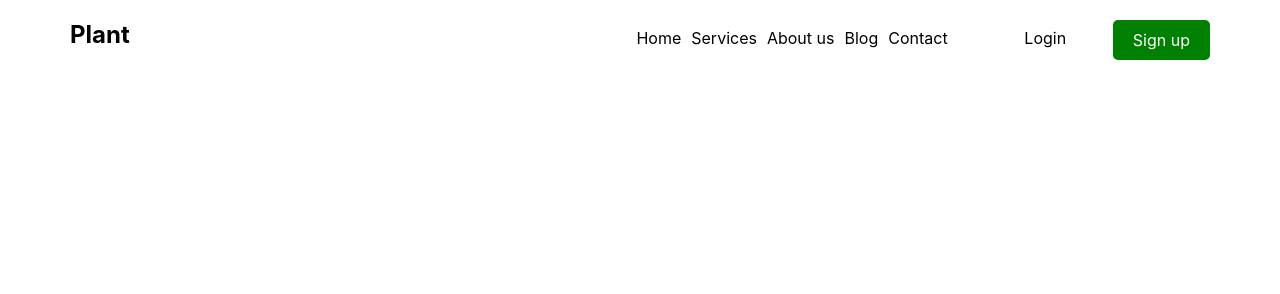
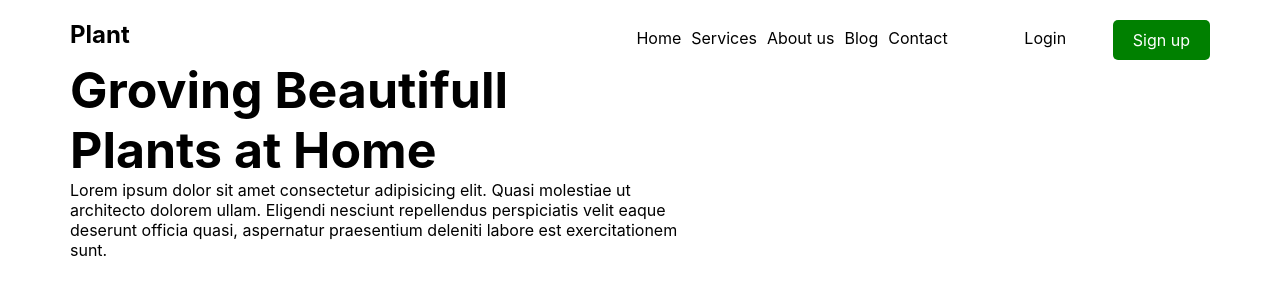
Before and after one commit to sarvaranvarov/Maket-6, a plain HTML site: page index.html in a window 1280 px wide. Drawn offline with Linux system fonts and the light colour scheme.

Commit message:
plants_boxtext

```diff
--- a/css/style.css
+++ b/css/style.css
@@ -53,3 +53,14 @@ body {
     padding: 10px 20px;
     border-radius: 5px;
 }
+.plants_boxtext {
+    width: 55%;
+}
+.plants_title {
+    width: 75%;
+    font-size: 50px;
+    font-weight: bold;
+}
+.plants_text {
+    font-size: 16px;
+}
--- a/index.html
+++ b/index.html
@@ -33,6 +33,14 @@
                 <a href="#" class="nav_Wrapper">Sign up</a>
             </div>
         </nav>
+        <main class="plants">
+            <div class="container">
+                <div class="plants_boxtext">
+                    <h1 class="plants_title">Groving Beautifull Plants at Home</h1>
+                    <p class="plants_text">Lorem ipsum dolor sit amet consectetur adipisicing elit. Quasi molestiae ut architecto dolorem ullam. Eligendi nesciunt repellendus perspiciatis velit eaque deserunt officia quasi, aspernatur praesentium deleniti labore est exercitationem sunt.</p>
+                </div>
+            </div>
+        </main>
     </header>
 </body>
 </html>
```
Also changed, not shown: img/klipartz 7.png (added).
